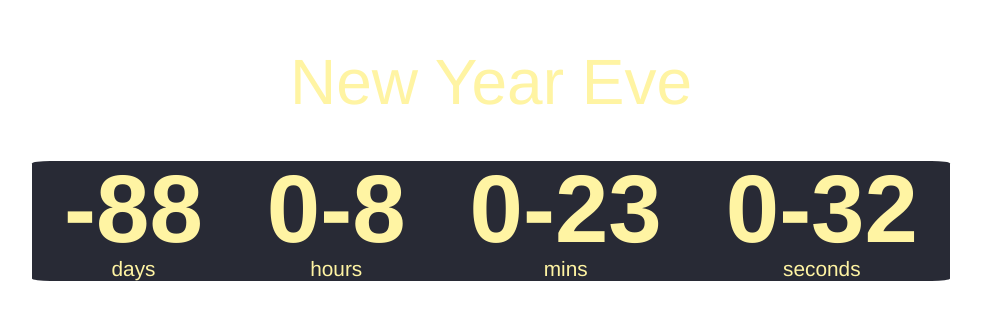
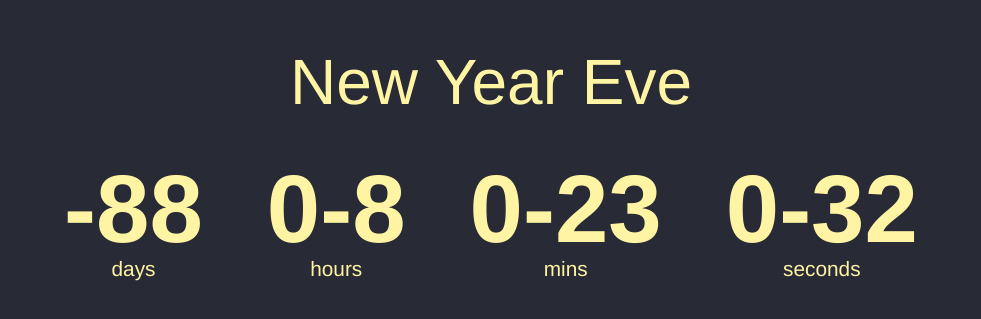
Before and after one commit to muku007-codes/countdowntimer, a plain HTML site: page index.html in a window 1280 px wide. Shown: the part 157-476 px from the top of the page, without its empty margins (149-1130 px from the left). Drawn offline with Linux system fonts and the light colour scheme.

Commit message:
Background correction

```diff
--- a/style.css
+++ b/style.css
@@ -6,9 +6,9 @@
 
 body {
   /* background-image: url(nathan-anderson-L95xDkSSuWw-unsplash.jpg); */
-   background-image: url(https://source.unsplash.com/random/1366 x 784);
+   /*background-image: url(https://source.unsplash.com/random/1366 x 784);*/
   background-size: cover;
-  /*background-color: rgb(40, 42, 53);*/
+  background-color: rgb(40, 42, 53);
   background-position: center center;
   background-repeat: no-repeat;
   display: flex;
```
